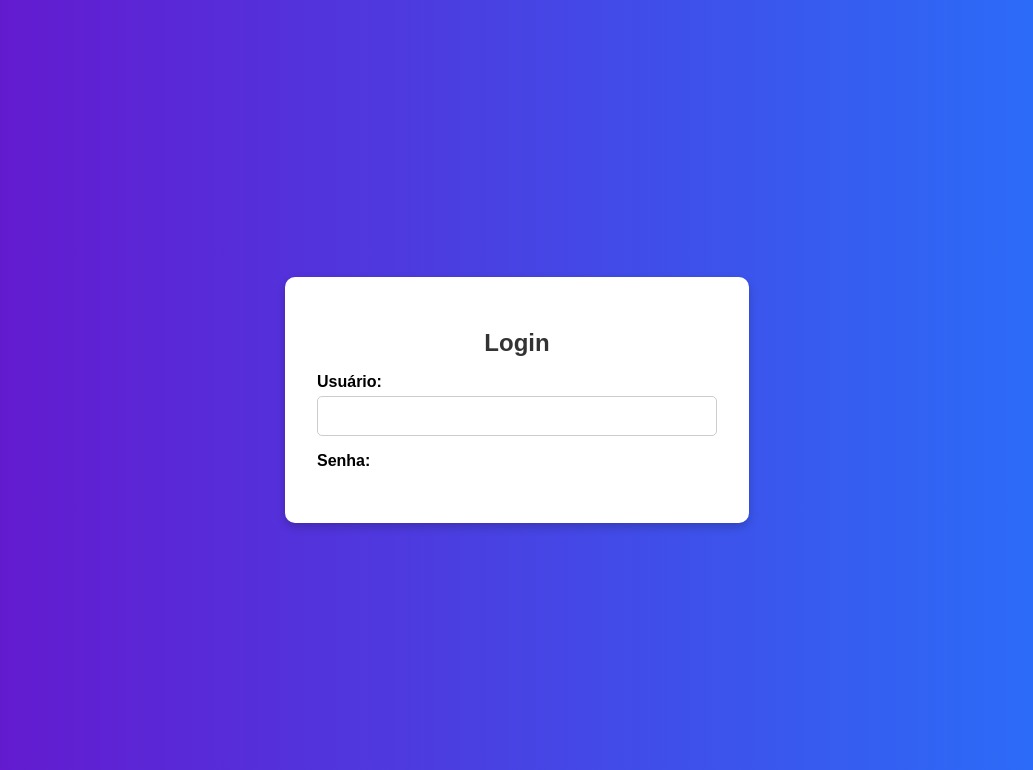
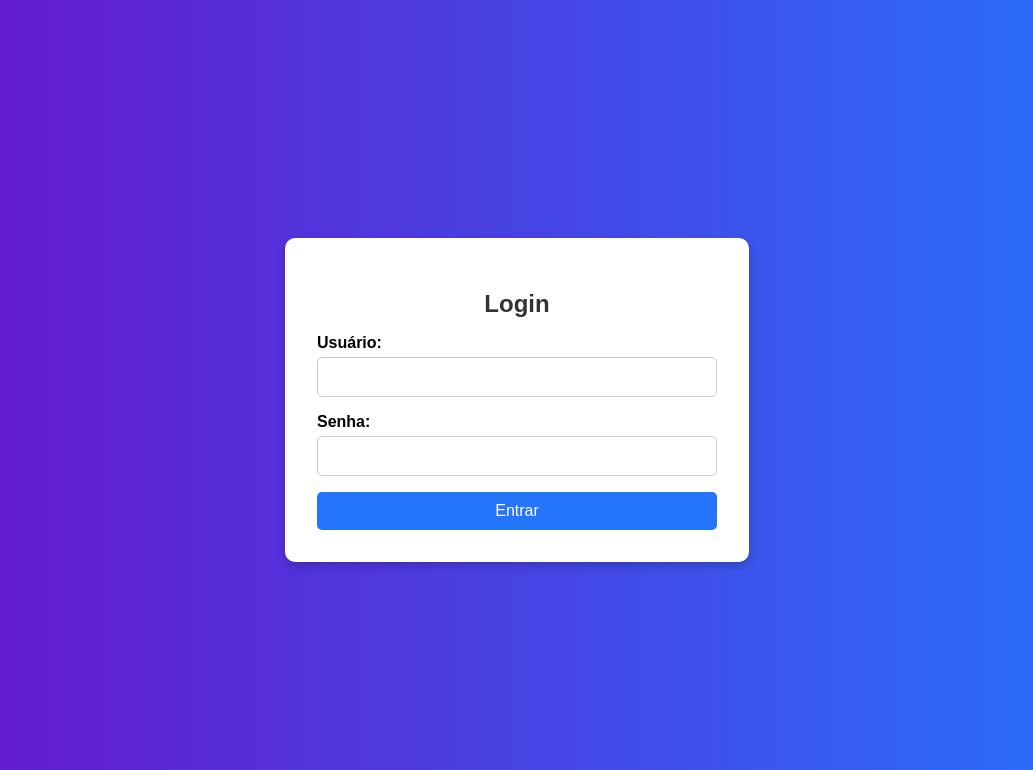
Before and after one commit to ArthurColomboDATA/Projeto-Django, a Django app: page /login/ in a window 1280 px wide. Shown: the top 770 px of the page, without its empty margins (123-1156 px from the left). Run offline with Django 5.2, Linux system fonts and the light colour scheme.

Commit message:
Alterações Web

```diff
--- a/Templates/login.html
+++ b/Templates/login.html
@@ -94,4 +94,11 @@
 
             <div class="form-group">
                 <label for="password">Senha:</label>
-                <input ty
+                <input type="password" id="password" name="password" required>
+            </div>
+
+            <button type="submit" class="btn">Entrar</button>
+        </form>
+    </div>
+</body>
+</html>
```
